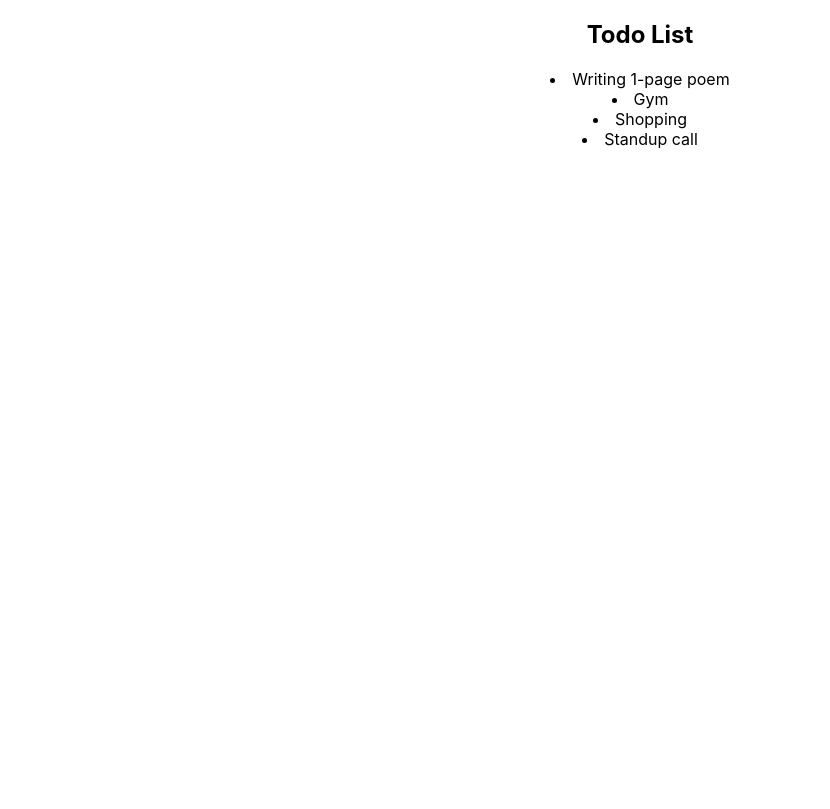
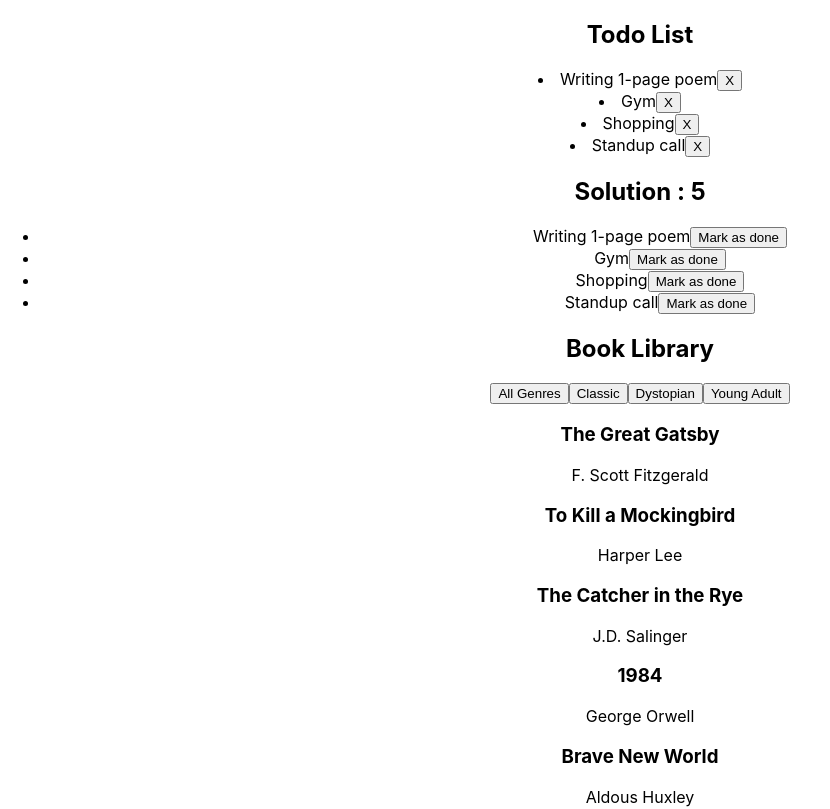
Before and after one commit to patelamancode/my-sol-set5-fp, a React (Create React App) app: page / in a window 1280 px wide. Shown: the top 809 px of the page, without its empty margins (0-830 px from the left). Built offline with nearby package versions, Linux system fonts and the light colour scheme.

Commit message:
Completing question 6 part a and half part b, state part pending

```diff
--- a/src/App.js
+++ b/src/App.js
@@ -5,7 +5,7 @@ import './App.css';
 // import JobPosting from './components/100Days_of_code/Day6/JobPosting';
 // import EventList from './components/100Days_of_code/Day7/EventList';
 // import Character from './components/100Days_of_code/Day8/Character';
-import { employees , cars , events , characters , itemList , todoItemsData } from './components/Database';
+import { employees , cars , events , characters , itemList , todoItemsData , books} from './components/Database';
 // import Carstore from './components/Carstore';
 // import Cart from './components/Cart';
 // import ClassStudents from './components/ClassStudents';
@@ -22,6 +22,8 @@ import { employees , cars , events , characters , itemList , todoItemsData } fro
 // import ProductCard from './components/100Days_of_code/Day3/ProductCard';
 // import Grocery from './components/100Days_of_code/Day9/Grocery';
 import Todo from './components/100Days_of_code/Day9/Todo';
+import Question5 from './components/100Days_of_code/Day9/Question5';
+import Library from './components/100Days_of_code/Day9/Library';
 
 
 
@@ -52,6 +54,8 @@ function App() {
      {/* <Character characterData={characters}/> */}
      {/* <Grocery itemList={itemList}/> */}
      <Todo todoItems={todoItemsData}/>
+     <Question5 todoItems={todoItemsData}/>
+     <Library bookData={books}/>
     </div>
   )
 }
--- /dev/null
+++ b/src/components/100Days_of_code/Day9/BookPage.js
@@ -0,0 +1,17 @@
+import React from 'react'
+
+const BookPage = ({id,title,author}) => {
+
+  return (
+    <div>
+      <div key={id}>
+        <div>
+            <h3>{title}</h3>
+            <p>{author}</p>
+        </div>
+      </div>
+    </div>
+  )
+}
+
+export default BookPage
--- /dev/null
+++ b/src/components/100Days_of_code/Day9/Button.js
@@ -0,0 +1,15 @@
+import React from 'react'
+
+const Button = ({type}) => {
+
+
+
+  return (
+    <div>
+      <button>All Genres</button>
+      {type.reduce((acc,curr) => acc.find(element => element===curr.genre) ? acc : [...acc, curr.genre] , []).map(el => <button key={el}>{el}</button>)}
+    </div>
+  )
+}
+
+export default Button
--- /dev/null
+++ b/src/components/100Days_of_code/Day9/Library.js
@@ -0,0 +1,16 @@
+import React from 'react'
+import BookPage from './BookPage'
+import Button from './Button'
+
+const Library = ({bookData}) => {
+  return (
+    <>
+      <h2>Book Library</h2>
+      <Button type={bookData}/>
+      {bookData.map(({id,title,author,genre}) =>
+      <BookPage id={id} title={title} author={author}/>)}
+    </>
+  )
+}
+
+export default Library
--- /dev/null
+++ b/src/components/100Days_of_code/Day9/ListForTodo.js
@@ -0,0 +1,34 @@
+import React, { useState } from 'react'
+
+const ListForTodo = ({id,task}) => {
+
+    const [isDone, setIsDone] = useState(false)
+
+    const clickHandler = (clickedItem) =>{
+        if(clickedItem === id){
+            setIsDone(!isDone)
+        }
+    }
+    const setStyleForList = () =>{
+        if(isDone){
+            return {
+                textDecoration : 'line-through',
+                color : 'red'
+            }
+        }
+    }
+  return (
+    <div>
+      <li key={id} style={setStyleForList()}>
+        {task}<span>
+            <button
+                style={{cursor:'pointer'}}
+                onClick={()=>clickHandler(id)}>{isDone ? 'Not done' : 'Mark as done'}
+            </button>
+            </span>
+      </li>
+    </div>
+  )
+}
+
+export default ListForTodo
--- a/src/components/100Days_of_code/Day9/ListItem.js
+++ b/src/components/100Days_of_code/Day9/ListItem.js
@@ -2,23 +2,40 @@ import React, { useState } from 'react'
 
 const ListItem = ({id,task}) => {
 
+    // question 4 a,b
+    // const [isDone, setIsDone] = useState(false)
+    // const taskHandler = (selectedItem) =>{
+    //     if(selectedItem===id){
+    //         setIsDone(!isDone)
+    //     }
+    // }
+
+    // question 4 c
     const [isDone, setIsDone] = useState(false)
-
-    const taskHandler = (selectedItem) =>{
-        if(selectedItem===id){
+    const taskHandler = (clickedItem) =>{
+        if(clickedItem === id){
             setIsDone(!isDone)
         }
     }
 
+
   return (
+    // question 4 a,b
+    // <div>
+    //     <li key={id}
+    //         onClick={()=>taskHandler(id)}
+    //         style={{
+    //             textDecoration: isDone && 'line-through',
+    //             cursor:'pointer'
+    //             }}>
+    //             {task}
+    //     </li>
+    // </div>
+
+    // question 4 c
     <div>
-        <li key={id}
-            onClick={()=>taskHandler(id)}
-            style={{
-                textDecoration: isDone && 'line-through',
-                cursor:'pointer'
-                }}>
-                {task}
+        <li key={id} style={{textDecoration: isDone && 'line-through'}}>
+        {task}<span><button onClick={()=> taskHandler(id)}>X</button></span>
         </li>
     </div>
   )
--- /dev/null
+++ b/src/components/100Days_of_code/Day9/Question5.js
@@ -0,0 +1,16 @@
+import React from 'react'
+import ListForTodo from './ListForTodo'
+
+const Question5 = ({todoItems}) => {
+  return (
+    <div>
+      <h2>Solution : 5</h2>
+      <ul>
+        {todoItems.map(({id,task})=>
+        <ListForTodo id={id} task={task}/>)}
+      </ul>
+    </div>
+  )
+}
+
+export default Question5
--- a/src/components/100Days_of_code/Day9/Todo.js
+++ b/src/components/100Days_of_code/Day9/Todo.js
@@ -1,16 +1,7 @@
-import React, { useState } from 'react'
+import React from 'react'
 import ListItem from './ListItem'
 
 const Todo = ({todoItems}) => {
-
-    const [items, setItems] = useState([todoItems])
-    // const [completed, setCompleted] = useState(false)
-
-    // const taskHandler = (id) =>{
-    //     setItems([...Items , id])
-
-    // }
-
   return (
     <div>
       <h2>Todo List</h2>
--- a/src/components/Database.js
+++ b/src/components/Database.js
@@ -426,4 +426,13 @@ const todoItemsData = [
   {id: 4, task: "Standup call", isDone: true},
 ]
 
-export { employees , userData , products , product2 , title, content , heading, name, learning , product3 ,todoItems , cartoons , DonationData , cars , vegetables , bouquet , events, characters , itemList , todoItemsData };
+const books = [
+  { id: 1, title: "The Great Gatsby", author: "F. Scott Fitzgerald", genre: "Classic" },
+  { id: 2, title: "To Kill a Mockingbird", author: "Harper Lee", genre: "Classic" },
+  { id: 3, title: "The Catcher in the Rye", author: "J.D. Salinger", genre: "Classic" },
+  { id: 4, title: "1984", author: "George Orwell", genre: "Dystopian" },
+  { id: 5, title: "Brave New World", author: "Aldous Huxley", genre: "Dystopian" },
+  { id: 6, title: "The Hunger Games", author: "Suzanne Collins", genre: "Young Adult" },
+  { id: 7, title: "Harry Potter and the Philosopher's Stone", author: "J.K. Rowling", genre: "Young Adult" },
+];
+export { employees , userData , products , product2 , title, content , heading, name, learning , product3 ,todoItems , cartoons , DonationData , cars , vegetables , bouquet , events, characters , itemList , todoItemsData , books };
```
